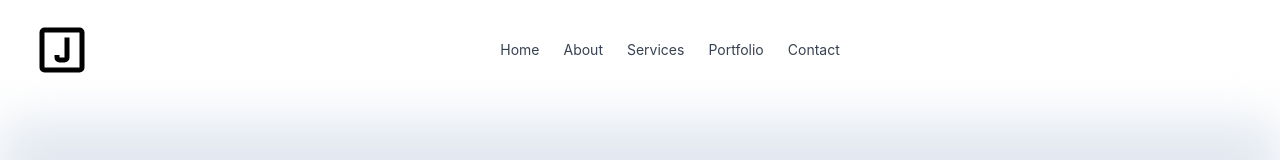
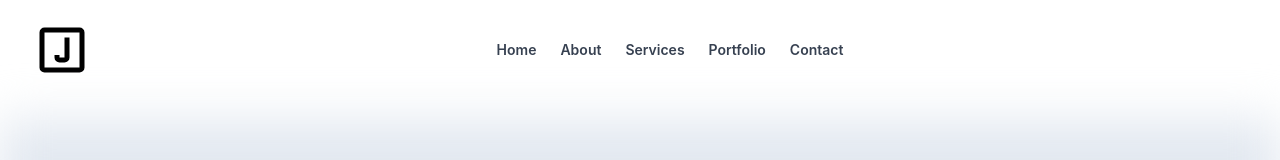
Before and after one commit to jacobadam/jacobadamdeveloper, a React (Create React App) app: page / in a window 1280 px wide. Shown: the top 160 px of the page. Built offline with nearby package versions, Linux system fonts and the light colour scheme.

Commit message:
minor styling to nav

```diff
--- a/src/Nav.js
+++ b/src/Nav.js
@@ -88,7 +88,10 @@ export default function NavBar() {
           >
             <ul className="flex-1 justify-center items-center space-y-6 md:flex md:space-x-6 md:space-y-0">
               {navigation.map((item, idx) => (
-                <li key={idx} className="text-gray-700 hover:text-blue-900">
+                <li
+                  key={idx}
+                  className="text-gray-700 hover:text-gray-900 font-semibold hover:font-bold"
+                >
                   <Link to={item.path} className="block">
                     {item.title}
                   </Link>
```
